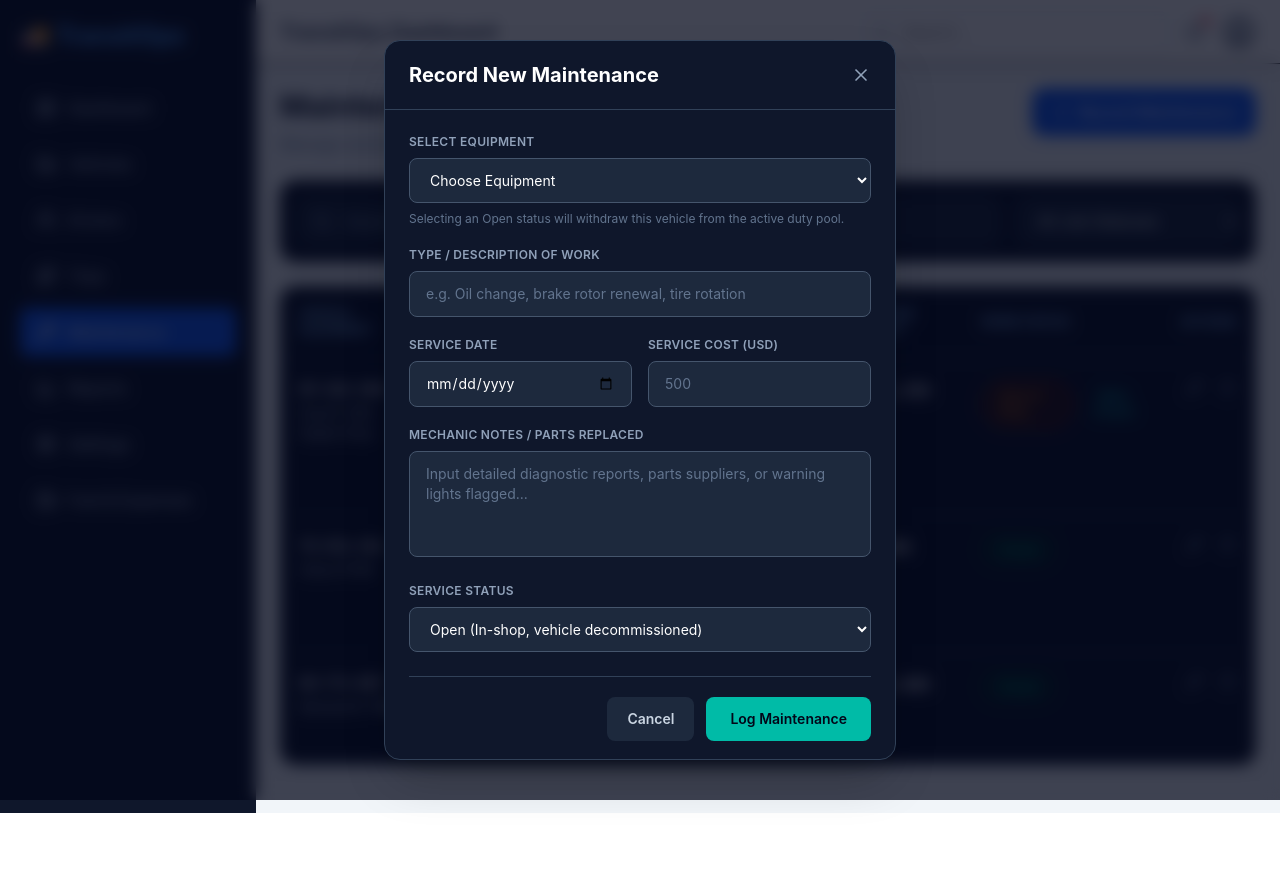
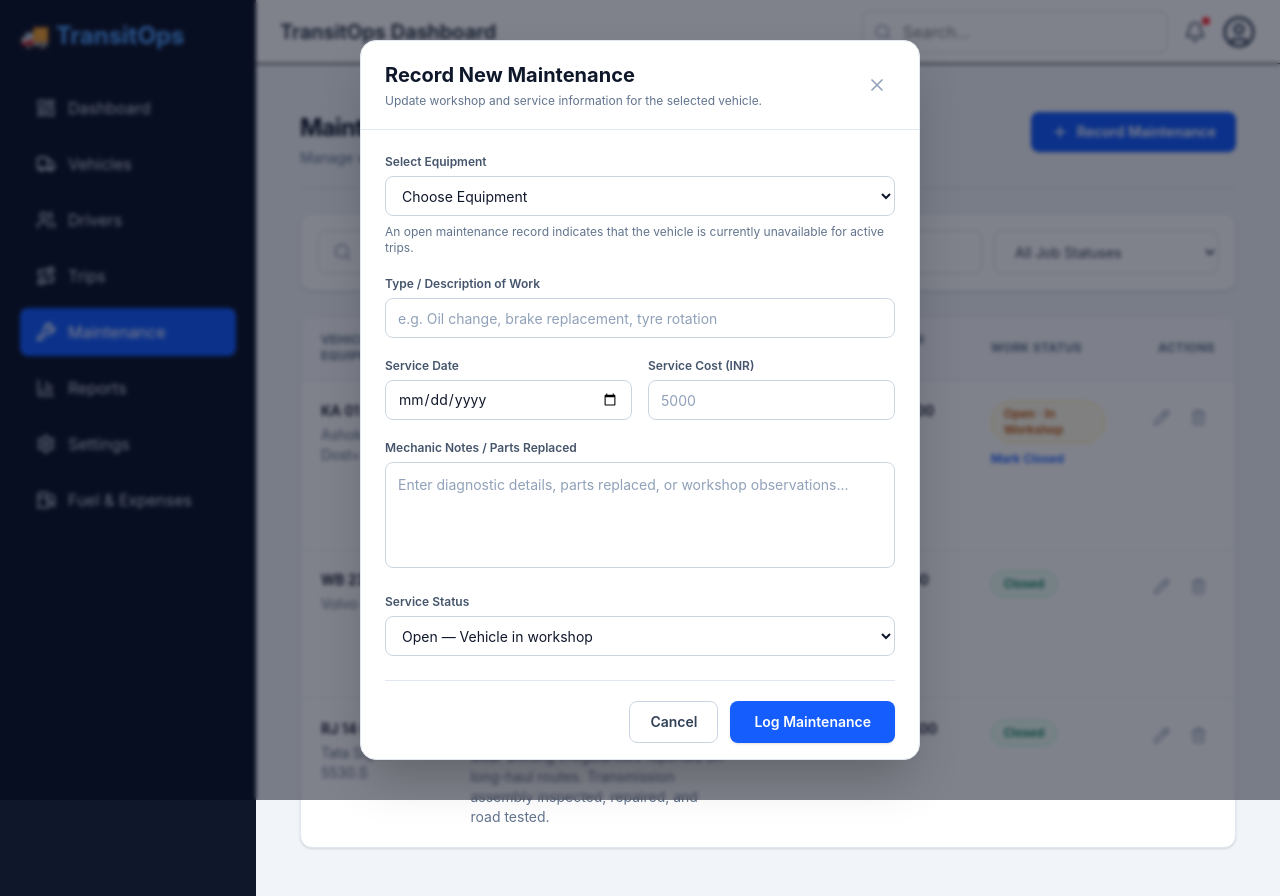
Before and after one commit to senguptasiddhartha/transitops-odoo-hackathon-2026, a React (Vite) app: page /maintenance in a window 1280 px wide. Both pictures are taken after a click on the button "Record Maintenance". Before the commit the page ends 813 px from the top, so only its background shows below. Built offline with nearby package versions, Linux system fonts and the light colour scheme.

Commit message:
minor changes made to maintenance module

```diff
--- a/src/pages/dashboard/maintenance/maintenance.tsx
+++ b/src/pages/dashboard/maintenance/maintenance.tsx
@@ -31,63 +31,63 @@ type MaintenanceForm = {
 
 const equipmentOptions = [
   {
-    registration: "CA-889-XTR",
-    model: "Freightliner Cascadia",
+    registration: "AS 01 NC 4821",
+    model: "Tata 407 Gold SFC",
   },
   {
-    registration: "FL-112-MTR",
-    model: "Mercedes-Benz Sprinter",
+    registration: "DL 01 GC 8892",
+    model: "BharatBenz 3528C",
   },
   {
-    registration: "IL-309-BOX",
-    model: "Isuzu NPR-HD",
+    registration: "MH 12 RT 1124",
+    model: "Mahindra Bolero Pik Up",
   },
   {
-    registration: "NY-442-VAN",
-    model: "Ford F-550 Super Duty",
+    registration: "KA 01 AB 4421",
+    model: "Ashok Leyland Dost+",
   },
   {
-    registration: "TX-551-CDL",
-    model: "Volvo FH16",
+    registration: "WB 23 E 5510",
+    model: "Volvo FM 420",
   },
   {
-    registration: "NV-771-RET",
-    model: "Kenworth T680",
+    registration: "RJ 14 GT 7718",
+    model: "Tata Signa 5530.S",
   },
 ];
 
 const initialRecords: MaintenanceRecord[] = [
   {
     id: 1,
-    registration: "NY-442-VAN",
-    model: "Ford F-550 Super Duty",
-    repair: "Brake pads replacement and engine diagnostics",
+    registration: "KA 01 AB 4421",
+    model: "Ashok Leyland Dost+",
+    repair: "Brake pad replacement and engine diagnostics",
     notes:
-      "Vehicle pulled to the side during brake tests. Replaced front pads and flushed brake fluid.",
+      "Vehicle showed reduced braking response during inspection. Front brake pads replaced and brake fluid checked.",
     serviceDate: "2026-07-09",
-    repairCost: 1250,
+    repairCost: 18500,
     status: "Open",
   },
   {
     id: 2,
-    registration: "TX-551-CDL",
-    model: "Volvo FH16",
-    repair: "Scheduled oil change and filter renewal",
+    registration: "WB 23 E 5510",
+    model: "Volvo FM 420",
+    repair: "Scheduled oil change and filter replacement",
     notes:
-      "Routine maintenance at 120k km. Replaced oil filter and cabin filter.",
+      "Routine maintenance completed at scheduled mileage. Engine oil, oil filter, and cabin filter replaced.",
     serviceDate: "2026-06-15",
-    repairCost: 280,
+    repairCost: 8200,
     status: "Closed",
   },
   {
     id: 3,
-    registration: "NV-771-RET",
-    model: "Kenworth T680",
-    repair: "Complete transmission rebuild",
+    registration: "RJ 14 GT 7718",
+    model: "Tata Signa 5530.S",
+    repair: "Transmission system overhaul",
     notes:
-      "Severe gear grinding in high ranges. Transmission fully rebuilt and tested.",
+      "Gear shifting irregularities reported on long-haul routes. Transmission assembly inspected, repaired, and road tested.",
     serviceDate: "2026-04-10",
-    repairCost: 4800,
+    repairCost: 68500,
     status: "Closed",
   },
 ];
@@ -100,6 +100,10 @@ const emptyForm: MaintenanceForm = {
   notes: "",
   status: "Open",
 };
+
+function formatCurrency(value: number) {
+  return value.toLocaleString("en-IN");
+}
 
 export default function Maintenance() {
   const [records, setRecords] =
@@ -248,33 +252,33 @@ export default function Maintenance() {
   }
 
   return (
-    <div className="space-y-6">
-      <div className="flex items-start justify-between gap-4">
+    <div className="min-h-full bg-slate-100 px-5 py-6 text-slate-950">
+      <div className="mx-auto max-w-[1450px]">
+        <div className="flex flex-col gap-4 border-b border-slate-300 pb-5 sm:flex-row sm:items-start sm:justify-between">
           <div>
-          <h1 className="text-3xl font-bold text-slate-900">
+            <h1 className="text-2xl font-bold tracking-tight text-slate-900">
               Maintenance
             </h1>
 
-          <p className="mt-2 text-slate-500">
-            Manage workshop schedules and vehicle service records.
+            <p className="mt-1 text-sm text-slate-500">
+              Manage workshop schedules and maintain vehicle service records.
             </p>
           </div>
 
           <button
             type="button"
             onClick={openNewRecordForm}
-          className="flex items-center gap-2 rounded-xl bg-blue-600 px-5 py-3 font-medium text-white transition hover:bg-blue-700"
+            className="flex items-center justify-center gap-2 rounded-lg bg-blue-600 px-5 py-2.5 text-sm font-semibold text-white shadow-sm transition-all duration-200 hover:-translate-y-0.5 hover:bg-blue-700 hover:shadow-md active:translate-y-0"
           >
-          <Plus size={19} />
+            <Plus size={18} />
             Record Maintenance
           </button>
         </div>
 
-      <div className="rounded-2xl bg-slate-900 p-4 shadow-sm">
-        <div className="flex flex-col gap-4 lg:flex-row">
-          <div className="relative flex-1">
+        <div className="mt-6 grid gap-3 rounded-xl border border-slate-200 bg-white p-4 shadow-sm transition-shadow duration-200 hover:shadow-md lg:grid-cols-[1fr_225px]">
+          <div className="relative">
             <Search
-              size={20}
+              size={19}
               className="absolute left-4 top-1/2 -translate-y-1/2 text-slate-400"
             />
 
@@ -284,8 +288,8 @@ export default function Maintenance() {
               onChange={(event) =>
                 setSearch(event.target.value)
               }
-              placeholder="Search logs by vehicle, repair description, notes..."
-              className="w-full rounded-xl border border-slate-700 bg-slate-800 py-3 pl-12 pr-4 text-white outline-none placeholder:text-slate-400 focus:border-blue-500"
+              placeholder="Search by vehicle, registration, repair, or notes..."
+              className="h-11 w-full rounded-lg border border-slate-300 bg-white pl-12 pr-4 text-sm text-slate-900 outline-none transition-all duration-200 placeholder:text-slate-400 hover:border-slate-400 focus:border-blue-500 focus:ring-2 focus:ring-blue-100"
             />
           </div>
 
@@ -294,7 +298,7 @@ export default function Maintenance() {
             onChange={(event) =>
               setStatusFilter(event.target.value)
             }
-            className="min-w-56 rounded-xl border border-slate-700 bg-slate-800 px-4 py-3 text-white outline-none focus:border-blue-500"
+            className="h-11 cursor-pointer rounded-lg border border-slate-300 bg-white px-4 text-sm text-slate-700 outline-none transition-all duration-200 hover:border-slate-400 focus:border-blue-500 focus:ring-2 focus:ring-blue-100"
           >
             <option value="All">
               All Job Statuses
@@ -309,79 +313,79 @@ export default function Maintenance() {
             </option>
           </select>
         </div>
-      </div>
 
-      <div className="overflow-hidden rounded-2xl bg-slate-900 shadow-sm">
+        <div className="mt-6 overflow-hidden rounded-xl border border-slate-200 bg-white shadow-sm transition-shadow duration-200 hover:shadow-md">
           <div className="overflow-x-auto">
             <table className="w-full text-left">
-            <thead className="border-b border-slate-700 text-xs uppercase text-blue-300">
-              <tr>
-                <th className="px-5 py-5">
+              <thead className="border-b border-slate-200 bg-slate-50">
+                <tr className="text-xs font-semibold uppercase tracking-wide text-slate-500">
+                  <th className="px-5 py-4">
                     Vehicle Equipment
                   </th>
 
-                <th className="px-5 py-5">
-                  Repair Description and Logs
+                  <th className="px-5 py-4">
+                    Repair Description & Logs
                   </th>
 
-                <th className="px-5 py-5">
+                  <th className="px-5 py-4">
                     Service Date
                   </th>
 
-                <th className="px-5 py-5">
+                  <th className="px-5 py-4">
                     Repair Cost
                   </th>
 
-                <th className="px-5 py-5">
+                  <th className="px-5 py-4">
                     Work Status
                   </th>
 
-                <th className="px-5 py-5 text-right">
+                  <th className="px-5 py-4 text-right">
                     Actions
                   </th>
                 </tr>
               </thead>
 
-            <tbody className="divide-y divide-slate-800">
+              <tbody className="divide-y divide-slate-200">
                 {filteredRecords.map((record) => (
                   <tr
                     key={record.id}
-                  className="transition hover:bg-slate-800/60"
+                    className="transition-colors duration-200 hover:bg-slate-50"
                   >
                     <td className="px-5 py-5 align-top">
-                    <p className="font-mono text-sm font-semibold text-white">
+                      <p className="text-sm font-semibold text-slate-900">
                         {record.registration}
                       </p>
 
-                    <p className="mt-1 text-sm text-slate-300">
+                      <p className="mt-1 text-sm text-slate-500">
                         {record.model}
                       </p>
                     </td>
 
                     <td className="max-w-md px-5 py-5 align-top">
-                    <p className="font-semibold text-white">
+                      <p className="text-sm font-semibold text-slate-900">
                         {record.repair}
                       </p>
 
-                    <p className="mt-2 text-sm italic leading-5 text-slate-400">
+                      <p className="mt-2 text-sm leading-5 text-slate-500">
                         {record.notes}
                       </p>
                     </td>
 
-                  <td className="px-5 py-5 align-top font-mono text-sm text-slate-200">
+                    <td className="px-5 py-5 align-top text-sm text-slate-600">
                       {record.serviceDate}
                     </td>
 
-                  <td className="px-5 py-5 align-top font-mono font-semibold text-white">
-                    $
-                    {record.repairCost.toLocaleString()}
+                    <td className="px-5 py-5 align-top">
+                      <p className="text-sm font-semibold text-slate-900">
+                        ₹{formatCurrency(record.repairCost)}
+                      </p>
                     </td>
 
                     <td className="px-5 py-5 align-top">
                       {record.status === "Open" ? (
-                      <div className="flex items-center gap-3">
-                        <span className="rounded-full border border-orange-700 bg-orange-950/50 px-4 py-2 text-xs font-medium text-orange-400">
-                          Open In Shop
+                        <div className="flex flex-col items-start gap-2">
+                          <span className="inline-flex rounded-full border border-amber-200 bg-amber-50 px-3 py-1 text-xs font-semibold text-amber-700">
+                            Open · In Workshop
                           </span>
 
                           <button
@@ -389,26 +393,27 @@ export default function Maintenance() {
                             onClick={() =>
                               closeRecord(record.id)
                             }
-                          className="text-xs font-medium text-teal-400 hover:text-teal-300"
+                            className="text-xs font-semibold text-blue-600 transition-colors duration-200 hover:text-blue-800 hover:underline"
                           >
                             Mark Closed
                           </button>
                         </div>
                       ) : (
-                      <span className="rounded-full border border-emerald-800 bg-emerald-950/50 px-4 py-2 text-xs font-medium text-emerald-400">
+                        <span className="inline-flex rounded-full border border-emerald-200 bg-emerald-50 px-3 py-1 text-xs font-semibold text-emerald-700">
                           Closed
                         </span>
                       )}
                     </td>
 
                     <td className="px-5 py-5 align-top">
-                    <div className="flex justify-end gap-4">
+                      <div className="flex justify-end gap-1">
                         <button
                           type="button"
                           onClick={() =>
                             editRecord(record)
                           }
-                        className="text-slate-400 transition hover:text-blue-400"
+                          className="rounded-lg p-2 text-slate-400 transition-all duration-200 hover:bg-blue-50 hover:text-blue-600"
+                          aria-label="Edit maintenance record"
                         >
                           <Pencil size={17} />
                         </button>
@@ -418,7 +423,8 @@ export default function Maintenance() {
                           onClick={() =>
                             deleteRecord(record.id)
                           }
-                        className="text-slate-500 transition hover:text-red-400"
+                          className="rounded-lg p-2 text-slate-400 transition-all duration-200 hover:bg-red-50 hover:text-red-600"
+                          aria-label="Delete maintenance record"
                         >
                           <Trash2 size={17} />
                         </button>
@@ -431,7 +437,7 @@ export default function Maintenance() {
                   <tr>
                     <td
                       colSpan={6}
-                    className="px-6 py-16 text-center text-slate-400"
+                      className="px-6 py-16 text-center text-sm text-slate-500"
                     >
                       No maintenance records found.
                     </td>
@@ -441,21 +447,29 @@ export default function Maintenance() {
             </table>
           </div>
         </div>
+      </div>
 
       {showForm && (
-        <div className="fixed inset-0 z-50 flex items-center justify-center bg-slate-950/75 p-5 backdrop-blur-sm">
-          <div className="flex max-h-[90vh] w-full max-w-lg flex-col overflow-hidden rounded-2xl border border-slate-700 bg-slate-900 shadow-2xl">
-            <div className="flex items-center justify-between border-b border-slate-700 px-6 py-5">
-              <h2 className="text-xl font-bold text-white">
+        <div className="fixed inset-0 z-50 flex items-center justify-center bg-slate-950/50 px-4 backdrop-blur-[2px]">
+          <div className="flex max-h-[90vh] w-full max-w-[560px] flex-col overflow-hidden rounded-2xl border border-slate-200 bg-white shadow-2xl">
+            <div className="flex items-center justify-between border-b border-slate-200 px-6 py-5">
+              <div>
+                <h2 className="text-xl font-bold text-slate-900">
                   {editingId !== null
                     ? "Edit Maintenance Record"
                     : "Record New Maintenance"}
                 </h2>
 
+                <p className="mt-1 text-xs text-slate-500">
+                  Update workshop and service information for the selected vehicle.
+                </p>
+              </div>
+
               <button
                 type="button"
                 onClick={closeForm}
-                className="text-slate-400 transition hover:text-white"
+                className="rounded-lg p-2 text-slate-400 transition-all duration-200 hover:bg-slate-100 hover:text-slate-700"
+                aria-label="Close"
               >
                 <X size={20} />
               </button>
@@ -466,11 +480,7 @@ export default function Maintenance() {
               className="overflow-y-auto px-6 py-6"
             >
               <div className="space-y-5">
-                <label className="block">
-                  <span className="mb-2 block text-xs font-semibold uppercase tracking-wide text-slate-400">
-                    Select Equipment
-                  </span>
-
+                <FormField label="Select Equipment">
                   <select
                     value={form.equipment}
                     onChange={(event) =>
@@ -480,7 +490,7 @@ export default function Maintenance() {
                       )
                     }
                     required
-                    className="w-full rounded-lg border border-slate-600 bg-slate-800 px-4 py-3 text-sm text-white outline-none focus:border-teal-400"
+                    className={inputClass}
                   >
                     <option value="">
                       Choose Equipment
@@ -500,15 +510,12 @@ export default function Maintenance() {
                   </select>
 
                   <p className="mt-2 text-xs text-slate-500">
-                    Selecting an Open status will withdraw this vehicle from the active duty pool.
+                    An open maintenance record indicates that the vehicle is
+                    currently unavailable for active trips.
                   </p>
-                </label>
+                </FormField>
 
-                <label className="block">
-                  <span className="mb-2 block text-xs font-semibold uppercase tracking-wide text-slate-400">
-                    Type / Description of Work
-                  </span>
-
+                <FormField label="Type / Description of Work">
                   <input
                     type="text"
                     value={form.repair}
@@ -518,18 +525,14 @@ export default function Maintenance() {
                         event.target.value
                       )
                     }
-                    placeholder="e.g. Oil change, brake rotor renewal, tire rotation"
+                    placeholder="e.g. Oil change, brake replacement, tyre rotation"
                     required
-                    className="w-full rounded-lg border border-slate-600 bg-slate-800 px-4 py-3 text-sm text-white outline-none placeholder:text-slate-500 focus:border-teal-400"
+                    className={inputClass}
                   />
-                </label>
+                </FormField>
 
                 <div className="grid grid-cols-1 gap-4 sm:grid-cols-2">
-                  <label className="block">
-                    <span className="mb-2 block text-xs font-semibold uppercase tracking-wide text-slate-400">
-                      Service Date
-                    </span>
-
+                  <FormField label="Service Date">
                     <input
                       type="date"
                       value={form.serviceDate}
@@ -540,15 +543,11 @@ export default function Maintenance() {
                         )
                       }
                       required
-                      className="w-full rounded-lg border border-slate-600 bg-slate-800 px-4 py-3 text-sm text-white outline-none focus:border-teal-400"
+                      className={inputClass}
                     />
-                  </label>
+                  </FormField>
 
-                  <label className="block">
-                    <span className="mb-2 block text-xs font-semibold uppercase tracking-wide text-slate-400">
-                      Service Cost (USD)
-                    </span>
-
+                  <FormField label="Service Cost (INR)">
                     <input
                       type="number"
                       min="0"
@@ -559,18 +558,14 @@ export default function Maintenance() {
                           event.target.value
                         )
                       }
-                      placeholder="500"
+                      placeholder="5000"
                       required
-                      className="w-full rounded-lg border border-slate-600 bg-slate-800 px-4 py-3 text-sm text-white outline-none placeholder:text-slate-500 focus:border-teal-400"
+                      className={inputClass}
                     />
-                  </label>
+                  </FormField>
                 </div>
 
-                <label className="block">
-                  <span className="mb-2 block text-xs font-semibold uppercase tracking-wide text-slate-400">
-                    Mechanic Notes / Parts Replaced
-                  </span>
-
+                <FormField label="Mechanic Notes / Parts Replaced">
                   <textarea
                     value={form.notes}
                     onChange={(event) =>
@@ -580,16 +575,12 @@ export default function Maintenance() {
                       )
                     }
                     rows={4}
-                    placeholder="Input detailed diagnostic reports, parts suppliers, or warning lights flagged..."
-                    className="w-full resize-none rounded-lg border border-slate-600 bg-slate-800 px-4 py-3 text-sm text-white outline-none placeholder:text-slate-500 focus:border-teal-400"
+                    placeholder="Enter diagnostic details, parts replaced, or workshop observations..."
+                    className={`${inputClass} h-auto resize-none py-3`}
                   />
-                </label>
+                </FormField>
 
-                <label className="block">
-                  <span className="mb-2 block text-xs font-semibold uppercase tracking-wide text-slate-400">
-                    Service Status
-                  </span>
-
+                <FormField label="Service Status">
                   <select
                     value={form.status}
                     onChange={(event) =>
@@ -598,31 +589,31 @@ export default function Maintenance() {
                         event.target.value
                       )
                     }
-                    className="w-full rounded-lg border border-slate-600 bg-slate-800 px-4 py-3 text-sm text-white outline-none focus:border-teal-400"
+                    className={inputClass}
                   >
                     <option value="Open">
-                      Open (In-shop, vehicle decommissioned)
+                      Open — Vehicle in workshop
                     </option>
 
                     <option value="Closed">
-                      Closed (Service completed)
+                      Closed — Service completed
                     </option>
                   </select>
-                </label>
+                </FormField>
               </div>
 
-              <div className="mt-6 flex justify-end gap-3 border-t border-slate-700 pt-5">
+              <div className="mt-6 flex justify-end gap-3 border-t border-slate-200 pt-5">
                 <button
                   type="button"
                   onClick={closeForm}
-                  className="rounded-lg bg-slate-800 px-5 py-3 text-sm font-semibold text-slate-300 transition hover:bg-slate-700"
+                  className="rounded-lg border border-slate-300 bg-white px-5 py-2.5 text-sm font-semibold text-slate-700 transition-all duration-200 hover:bg-slate-50 hover:shadow-sm"
                 >
                   Cancel
                 </button>
 
                 <button
                   type="submit"
-                  className="rounded-lg bg-teal-500 px-6 py-3 text-sm font-semibold text-slate-950 transition hover:bg-teal-400"
+                  className="rounded-lg bg-blue-600 px-6 py-2.5 text-sm font-semibold text-white shadow-sm transition-all duration-200 hover:-translate-y-0.5 hover:bg-blue-700 hover:shadow-md active:translate-y-0"
                 >
                   {editingId !== null
                     ? "Save Changes"
@@ -636,3 +627,24 @@ export default function Maintenance() {
     </div>
   );
 }
+
+function FormField({
+  label,
+  children,
+}: {
+  label: string;
+  children: React.ReactNode;
+}) {
+  return (
+    <label className="block">
+      <span className="mb-1.5 block text-xs font-semibold text-slate-600">
+        {label}
+      </span>
+
+      {children}
+    </label>
+  );
+}
+
+const inputClass =
+  "h-10 w-full rounded-lg border border-slate-300 bg-white px-3 text-sm text-slate-900 outline-none transition-all duration-200 placeholder:text-slate-400 hover:border-slate-400 focus:border-blue-500 focus:ring-2 focus:ring-blue-100";
```
Lines whose indentation alone changed are shown as unchanged.
